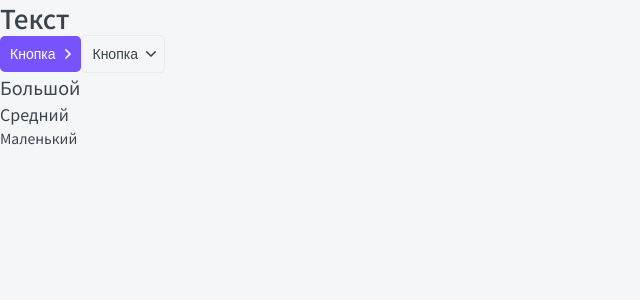
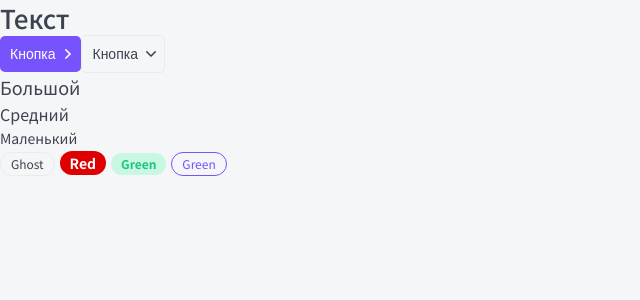
Before and after one commit to geeklaus/top-app, a Next.js app: page / in a window 1280 px wide. Shown: the top 300 px of the page, without its empty margins (0-640 px from the left). Built offline with nearby package versions, Linux system fonts and the light colour scheme.

Commit message:
Created Tag component.

```diff
--- /dev/null
+++ b/components/Tag/Tag.module.css
@@ -0,0 +1,52 @@
+.tag {
+	display: inline-block;
+
+	box-sizing: border-box;
+	margin-right: 5px;
+	border-radius: 20px;
+}
+
+.s {
+	padding: 5px 10px;
+
+	font-size: 12px;
+	line-height: 12px;
+}
+
+.m {
+	padding: 5px 10px;
+
+	font-size: 14px;
+	line-height: 14px;
+}
+
+.ghost {
+	border: 1px solid var(--gray-light);
+}
+
+.red {
+	color: var(--white);
+	background: #DE0000;
+
+	font-weight: bold;
+}
+
+.grey {
+	color: var(--white);
+	background: #B3C0D9;
+
+	font-weight: bold;
+}
+
+.green {
+	color: var(--green);
+	background: var(--green-light);
+
+	font-weight: bold;
+}
+
+.primary {
+	color: var(--primary);
+	background: none;
+	border: 1px solid var(--primary);
+}
--- /dev/null
+++ b/components/Tag/Tag.tsx
@@ -0,0 +1,26 @@
+import { PProps } from './Tag.props';
+import styles from './Tag.module.css';
+import cn from 'classnames';
+
+export const Tag = ({ size = 's', children, color = 'ghost', href, className, ...props }: PProps): JSX.Element => {
+	return (
+		<div
+			className={cn(styles.tag, className, {
+				[styles.s]: size == 's',
+				[styles.m]: size == 'm',
+				[styles.ghost]: color == 'ghost',
+				[styles.red]: color == 'red',
+				[styles.grey]: color == 'grey',
+				[styles.green]: color == 'green',
+				[styles.primary]: color == 'primary',
+			})}
+			{...props}
+		>
+			{
+				href
+					? <a href={href}>{children}</a>
+					: <>{children}</>
+			}
+		</div>
+	);
+};
--- a/components/index.ts
+++ b/components/index.ts
@@ -1,3 +1,4 @@
 export * from './Htag/Htag';
 export * from './Button/Button';
 export * from './P/P';
+export * from './Tag/Tag';
--- a/pages/index.tsx
+++ b/pages/index.tsx
@@ -1,5 +1,5 @@
 import React from 'react';
-import { Button, Htag, P } from '../components';
+import { Button, Htag, P, Tag } from '../components';
 
 export default function Home(): JSX.Element {
 	return (
@@ -10,6 +10,10 @@
 			<P size='l'>Большой</P>
 			<P>Средний</P>
 			<P size='s'>Маленький</P>
+			<Tag size='s'>Ghost</Tag>
+			<Tag size='m' color='red'>Red</Tag>
+			<Tag size='s' color='green'>Green</Tag>
+			<Tag color='primary'>Green</Tag>
 		</>
 	);
 }
```
Also changed, not shown: components/Tag/Tag.props.ts (added, +8 -0 lines).
